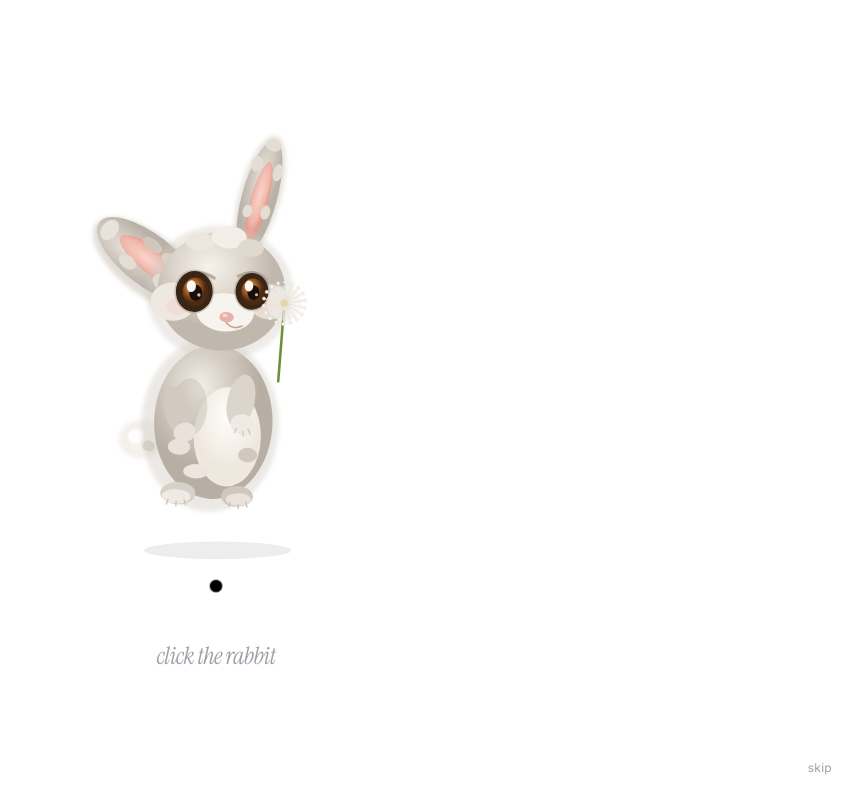
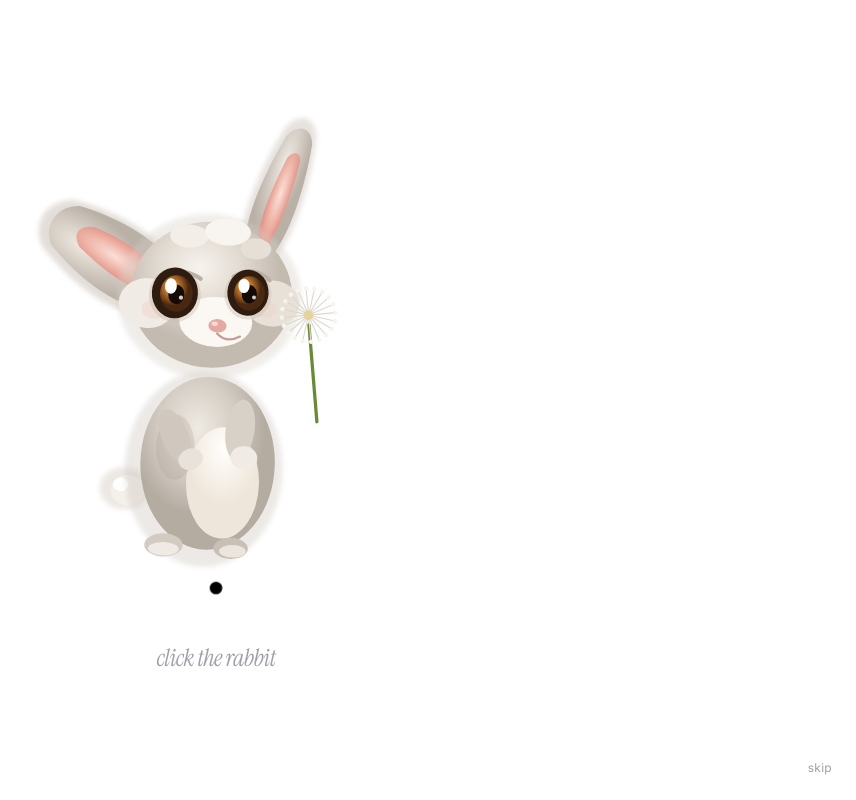
Before and after one commit to gmunoz512/german-plus, a React (Vite) app: page / in a window 1280 px wide. Shown: the top 800 px of the page, without its empty margins (424-1280 px from the left). Built offline with nearby package versions, Linux system fonts and the light colour scheme.

Commit message:
german+: flop the ear, move the dandelion, slow the iris
Give the standing rabbit a big pink side-ear and a dandelion beside the face, and hold the black hole opaque longer so the white-to-black wipe reads.

Co-authored-by: gmunoz512 <gmunoz512@users.noreply.github.com>

```diff
--- a/src/intro/Rabbit.tsx
+++ b/src/intro/Rabbit.tsx
@@ -17,330 +17,272 @@ export default function Rabbit({ lookX, lookY, now, warpT }: RabbitProps) {
 
   const lx = clamp(lookX, -1, 1)
   const ly = clamp(lookY, -1, 1)
-  const breath = Math.sin(now / 920) * 1.4
-  const earTwitch = Math.sin(now / 740) * 3.2
-  const earTwitchB = Math.sin(now / 810 + 1.2) * 2.2
-  const blinkCycle = now % 3800
+  const breath = Math.sin(now / 940) * 1.5
+  const earA = Math.sin(now / 760) * 2.8
+  const earB = Math.sin(now / 880 + 0.8) * 2.2
+  const cycle = now % 4000
   const blink =
-    blinkCycle > 3620
-      ? clamp(1 - Math.abs(blinkCycle - 3710) / 90, 0, 1)
-      : 0
-  const absorb = clamp(warpT * 1.8, 0, 1)
-  const lean = lx * 5.5
-  const headTurn = lx * 4.5 + ly * 1.5
+    cycle > 3820 ? clamp(1 - Math.abs(cycle - 3910) / 90, 0, 1) : 0
+  const absorb = clamp(warpT * 1.85, 0, 1)
+  const lean = lx * 4.8
 
   return (
     <svg
-      viewBox="0 0 440 560"
-      className="block h-auto w-[min(70vw,20rem)] overflow-visible sm:w-[min(46vw,22rem)]"
+      viewBox="40 20 400 500"
+      className="block h-auto w-[min(78vw,22rem)] overflow-visible sm:w-[min(50vw,24rem)]"
       aria-hidden
     >
       <defs>
-        <radialGradient id={`${id}-body`} cx="38%" cy="28%">
-          <stop offset="0%" stopColor="#f3efe9" />
-          <stop offset="45%" stopColor="#d8d1c8" />
-          <stop offset="100%" stopColor="#b7aea4" />
+        <radialGradient id={`${id}-body`} cx="42%" cy="30%">
+          <stop offset="0%" stopColor="#efeae3" />
+          <stop offset="55%" stopColor="#d5cec5" />
+          <stop offset="100%" stopColor="#b4aba1" />
         </radialGradient>
-        <radialGradient id={`${id}-head`} cx="40%" cy="30%">
-          <stop offset="0%" stopColor="#f6f2ec" />
-          <stop offset="55%" stopColor="#ddd6cd" />
-          <stop offset="100%" stopColor="#c0b7ad" />
+        <radialGradient id={`${id}-head`} cx="42%" cy="32%">
+          <stop offset="0%" stopColor="#f7f3ee" />
+          <stop offset="50%" stopColor="#e2dbd2" />
+          <stop offset="100%" stopColor="#c3bab0" />
         </radialGradient>
-        <radialGradient id={`${id}-ear`} cx="40%" cy="30%">
-          <stop offset="0%" stopColor="#e7e1d8" />
+        <radialGradient id={`${id}-ear`} cx="40%" cy="25%">
+          <stop offset="0%" stopColor="#efe9e1" />
           <stop offset="100%" stopColor="#b9b0a6" />
         </radialGradient>
-        <radialGradient id={`${id}-pink`} cx="45%" cy="40%">
-          <stop offset="0%" stopColor="#f8d5cc" />
-          <stop offset="70%" stopColor="#f0b7ab" />
-          <stop offset="100%" stopColor="#e59b8e" />
+        <radialGradient id={`${id}-pink`} cx="50%" cy="40%">
+          <stop offset="0%" stopColor="#fadfd8" />
+          <stop offset="55%" stopColor="#f0b8ac" />
+          <stop offset="100%" stopColor="#e3988c" />
         </radialGradient>
-        <radialGradient id={`${id}-iris`} cx="38%" cy="35%">
-          <stop offset="0%" stopColor="#e0a04a" />
-          <stop offset="45%" stopColor="#b56a28" />
-          <stop offset="100%" stopColor="#4c2a12" />
+        <radialGradient id={`${id}-iris`} cx="36%" cy="34%">
+          <stop offset="0%" stopColor="#e8ae58" />
+          <stop offset="40%" stopColor="#c47a2e" />
+          <stop offset="100%" stopColor="#4a2810" />
         </radialGradient>
-        <radialGradient id={`${id}-belly`} cx="50%" cy="30%">
-          <stop offset="0%" stopColor="#fffdf9" />
-          <stop offset="100%" stopColor="#efe8df" />
+        <radialGradient id={`${id}-belly`} cx="50%" cy="20%">
+          <stop offset="0%" stopColor="#fffefb" />
+          <stop offset="100%" stopColor="#efe6db" />
         </radialGradient>
-        <filter id={`${id}-soft`} x="-25%" y="-25%" width="150%" height="150%">
-          <feGaussianBlur stdDeviation="2.4" />
+        <filter id={`${id}-soft`} x="-30%" y="-30%" width="160%" height="160%">
+          <feGaussianBlur stdDeviation="2.8" />
         </filter>
       </defs>
 
-      <ellipse
-        cx="222"
-        cy="528"
-        rx="92"
-        ry="11"
-        fill="#1a1a1a"
-        opacity={0.08 * (1 - absorb)}
-      />
-
       <g
         opacity={1 - absorb}
-        transform={`translate(220 ${318 + breath + absorb * 36}) rotate(${lean}) scale(${1 - absorb * 0.28})`}
+        transform={`translate(236 ${340 + breath + absorb * 40}) rotate(${lean}) scale(${1 - absorb * 0.3})`}
       >
-        <g transform="translate(-220 -318)">
-          {/* back ear (upright) */}
-          <g transform={`translate(268 86) rotate(${12 + earTwitchB - ly * 3})`}>
-            <ellipse
-              cx="0"
-              cy="-2"
-              rx="26"
-              ry="78"
-              fill="#c9c1b7"
+        <g transform="translate(-236 -340)">
+          {/* upright ear */}
+          <g transform={`translate(292 108) rotate(${16 + earB - ly * 2})`}>
+            <path
+              d="M0 70 C -28 58 -32 -10 -14 -88 C -4 -108 12 -108 20 -88 C 36 -10 28 58 0 70Z"
+              fill="#c9c0b6"
               filter={`url(#${id}-soft)`}
               opacity="0.45"
             />
-            <ellipse cx="0" cy="0" rx="22" ry="74" fill={`url(#${id}-ear)`} />
-            <ellipse cx="1" cy="6" rx="11" ry="52" fill={`url(#${id}-pink)`} />
-            <FluffArc />
+            <path
+              d="M0 66 C -22 54 -26 -6 -10 -80 C -2 -96 12 -96 18 -80 C 30 -6 22 54 0 66Z"
+              fill={`url(#${id}-ear)`}
+            />
+            <path
+              d="M2 46 C -8 36 -10 -2 -2 -58 C 2 -68 10 -68 12 -58 C 16 -2 12 36 2 46Z"
+              fill={`url(#${id}-pink)`}
+            />
           </g>
 
           {/* tail */}
-          <g transform="translate(128 392)">
+          <g transform="translate(148 400)">
             <ellipse
-              cx="0"
+              cx="-2"
               cy="0"
-              rx="28"
-              ry="24"
-              fill="#efeae3"
+              rx="26"
+              ry="22"
+              fill="#ddd6cd"
               filter={`url(#${id}-soft)`}
-              opacity="0.7"
+              opacity="0.55"
             />
-            <ellipse cx="4" cy="2" rx="20" ry="18" fill="#f6f2ec" />
-            <ellipse cx="-6" cy="-4" rx="10" ry="9" fill="#fff" opacity="0.8" />
-            <ellipse cx="10" cy="8" rx="8" ry="7" fill="#ddd6cd" />
+            <ellipse cx="2" cy="2" rx="18" ry="16" fill="#f4f0ea" />
+            <ellipse cx="-6" cy="-4" rx="8" ry="7" fill="#fff" />
+          </g>
+
+          {/* flopped ear — big, out to the left */}
+          <g transform={`translate(148 178) rotate(${-62 + earA + lx * 3})`}>
+            <path
+              d="M4 72 C -40 50 -52 -20 -24 -96 C -8 -118 20 -116 34 -92 C 58 -18 44 52 4 72Z"
+              fill="#c6bdb3"
+              filter={`url(#${id}-soft)`}
+              opacity="0.5"
+            />
+            <path
+              d="M6 66 C -32 46 -42 -16 -18 -88 C -4 -106 20 -104 32 -84 C 52 -14 40 48 6 66Z"
+              fill={`url(#${id}-ear)`}
+            />
+            <path
+              d="M8 44 C -12 30 -16 -8 -4 -62 C 4 -76 16 -74 22 -58 C 30 -6 22 32 8 44Z"
+              fill={`url(#${id}-pink)`}
+            />
           </g>
 
           {/* body */}
           <ellipse
-            cx="214"
-            cy="372"
-            rx="86"
-            ry="108"
-            fill="#c8c0b6"
+            cx="228"
+            cy="378"
+            rx="82"
+            ry="102"
+            fill="#c5bdb3"
             filter={`url(#${id}-soft)`}
-            opacity="0.35"
+            opacity="0.32"
           />
-          <ellipse cx="218" cy="368" rx="74" ry="96" fill={`url(#${id}-body)`} />
+          <ellipse cx="232" cy="372" rx="70" ry="90" fill={`url(#${id}-body)`} />
+          <ellipse cx="248" cy="392" rx="38" ry="58" fill={`url(#${id}-belly)`} />
           <ellipse
-            cx="236"
-            cy="386"
-            rx="42"
-            ry="62"
-            fill={`url(#${id}-belly)`}
+            cx="198"
+            cy="356"
+            rx="20"
+            ry="34"
+            fill="#a89f95"
+            opacity="0.28"
+          />
+
+          {/* back foot */}
+          <ellipse cx="188" cy="458" rx="20" ry="12" fill="#d2cbc2" />
+          <ellipse cx="188" cy="462" rx="16" ry="7" fill="#efeae3" />
+          {/* front foot */}
+          <ellipse cx="258" cy="460" rx="18" ry="11" fill="#c8c0b6" />
+          <ellipse cx="260" cy="463" rx="14" ry="6.5" fill="#ebe5dd" />
+
+          {/* far arm */}
+          <g transform={`translate(186 328) rotate(${-24 + ly * 5})`}>
+            <ellipse cx="4" cy="20" rx="14" ry="30" fill="#d0c8be" />
+            <ellipse cx="10" cy="48" rx="13" ry="11" fill="#e8e2da" />
+          </g>
+
+          {/* head */}
+          <g
+            transform={`translate(228 ${188 + ly * 2}) rotate(${lx * 5 + ly * 1.2})`}
+          >
+            <ellipse
+              cx="2"
+              cy="10"
+              rx="96"
+              ry="86"
+              fill="#d8d1c8"
+              filter={`url(#${id}-soft)`}
+              opacity="0.38"
+            />
+            <ellipse cx="4" cy="8" rx="84" ry="76" fill={`url(#${id}-head)`} />
+            <ellipse cx="-22" cy="-52" rx="20" ry="12" fill="#f3eee8" />
+            <ellipse cx="18" cy="-58" rx="24" ry="14" fill="#f8f5f0" />
+            <ellipse cx="48" cy="-42" rx="16" ry="11" fill="#e6dfd6" />
+            <ellipse cx="-62" cy="20" rx="30" ry="26" fill="#f0ebe4" />
+            <ellipse cx="68" cy="14" rx="28" ry="24" fill="#e8e1d8" />
+            <ellipse
+              cx="-54"
+              cy="26"
+              rx="14"
+              ry="10"
+              fill="#f4c9c0"
+              opacity="0.32"
             />
             <ellipse
-            cx="188"
-            cy="350"
-            rx="22"
-            ry="36"
-            fill="#b7aea4"
-            opacity="0.35"
+              cx="60"
+              cy="20"
+              rx="13"
+              ry="9"
+              fill="#f4c9c0"
+              opacity="0.24"
+            />
+            <ellipse cx="10" cy="36" rx="38" ry="26" fill="#fbf8f4" />
+
+            <path
+              d="M-50 -6 Q-30 -22 -8 -8"
+              fill="none"
+              stroke="#b9b0a6"
+              strokeWidth="4.4"
+              strokeLinecap="round"
+            />
+            <path
+              d="M26 -12 Q46 -26 64 -10"
+              fill="none"
+              stroke="#b9b0a6"
+              strokeWidth="4"
+              strokeLinecap="round"
             />
 
-          {/* tufts on chest / hips */}
-          <ellipse cx="176" cy="400" rx="14" ry="10" fill="#e8e2da" />
-          <ellipse cx="262" cy="408" rx="12" ry="9" fill="#d0c8be" />
-          <ellipse cx="198" cy="430" rx="16" ry="9" fill="#ece6de" />
+            <Eye
+              id={`${id}-el`}
+              irisId={`${id}-iris`}
+              x={-34}
+              y={8}
+              lookX={lx}
+              lookY={ly}
+              blink={blink}
+              rx={24}
+              ry={26.5}
+              size={1}
+            />
+            <Eye
+              id={`${id}-er`}
+              irisId={`${id}-iris`}
+              x={42}
+              y={4}
+              lookX={lx}
+              lookY={ly}
+              blink={blink}
+              rx={21.5}
+              ry={24}
+              size={0.94}
+            />
 
-          {/* feet */}
-          <g transform="translate(176 458)">
-            <ellipse cx="0" cy="0" rx="22" ry="14" fill="#d8d1c8" />
-            <ellipse cx="-2" cy="4" rx="18" ry="9" fill="#efeae3" />
+            <ellipse cx="12" cy="40" rx="9.5" ry="7" fill="#e6a9a1" />
+            <ellipse cx="9" cy="38" rx="3.4" ry="2.3" fill="#f8d8d3" />
             <path
-              d="M-12 8 L-14 14 M-2 10 L-2 16 M8 8 L10 14"
-              stroke="#cbbfb2"
-              strokeWidth="1.6"
-              strokeLinecap="round"
-            />
-          </g>
-          <g transform="translate(250 460)">
-            <ellipse cx="0" cy="0" rx="20" ry="13" fill="#cfc7bd" />
-            <ellipse cx="2" cy="4" rx="16" ry="8" fill="#e9e3db" />
-            <path
-              d="M-8 8 L-10 13 M2 10 L2 15 M11 7 L13 13"
-              stroke="#cbbfb2"
-              strokeWidth="1.6"
+              d="M12 48 Q22 58 36 50"
+              fill="none"
+              stroke="#c49b94"
+              strokeWidth="2.2"
               strokeLinecap="round"
             />
           </g>
 
-          {/* flopped ear (big, behind cheek) */}
-          <g
-            transform={`translate(132 168) rotate(${-58 + earTwitch + lx * 4})`}
-          >
-            <ellipse
-              cx="-4"
-              cy="4"
-              rx="38"
-              ry="84"
-              fill="#c4bbb1"
-              filter={`url(#${id}-soft)`}
-              opacity="0.5"
-            />
-            <ellipse cx="0" cy="0" rx="32" ry="78" fill={`url(#${id}-ear)`} />
-            <ellipse cx="2" cy="8" rx="16" ry="54" fill={`url(#${id}-pink)`} />
-            <ellipse cx="-18" cy="-20" rx="8" ry="12" fill="#e4ddd4" />
-            <ellipse cx="18" cy="-8" rx="7" ry="14" fill="#d0c8be" />
-            <ellipse cx="-12" cy="28" rx="9" ry="11" fill="#ece6de" />
-            <ellipse cx="16" cy="22" rx="8" ry="13" fill="#ddd5cb" />
-            <ellipse cx="0" cy="-62" rx="14" ry="10" fill="#e8e2da" />
+          {/* near arm holding stem */}
+          <g transform={`translate(262 312) rotate(${8 - lx * 4})`}>
+            <ellipse cx="6" cy="24" rx="15" ry="32" fill="#d8d1c8" />
+            <ellipse cx="14" cy="52" rx="14" ry="12" fill="#f0ebe4" />
           </g>
 
-          {/* far arm */}
-          <g transform={`translate(168 338) rotate(${-18 + lx * 6 + ly * 4})`}>
-            <ellipse cx="0" cy="18" rx="16" ry="32" fill="#d2cac0" />
-            <ellipse cx="2" cy="46" rx="14" ry="12" fill="#e8e2da" />
-          </g>
-
-          {/* head */}
+          {/* dandelion — to the right of the face, not on the eye */}
           <g
-            transform={`translate(222 ${198 + ly * 2}) rotate(${headTurn})`}
+            transform={`translate(${328 + lx * -5} ${236 + ly * -3}) rotate(${-14 - lx * 4})`}
           >
-            <ellipse
-              cx="0"
-              cy="8"
-              rx="92"
-              ry="84"
-              fill="#d4cdc4"
-              filter={`url(#${id}-soft)`}
-              opacity="0.4"
-            />
-            <ellipse cx="2" cy="6" rx="80" ry="74" fill={`url(#${id}-head)`} />
-            {/* crown tufts */}
-            <ellipse cx="-28" cy="-54" rx="18" ry="12" fill="#ece6de" />
-            <ellipse cx="8" cy="-62" rx="22" ry="14" fill="#f3eee8" />
-            <ellipse cx="36" cy="-50" rx="16" ry="11" fill="#e0d9d0" />
-            {/* cheeks */}
-            <ellipse cx="-58" cy="22" rx="28" ry="24" fill="#eee8e1" />
-            <ellipse cx="62" cy="16" rx="26" ry="22" fill="#e6dfd6" />
-            <ellipse
-              cx="-52"
-              cy="28"
-              rx="14"
-              ry="10"
-              fill="#f3c9c0"
-              opacity="0.35"
-            />
-            <ellipse
-              cx="56"
-              cy="22"
-              rx="13"
-              ry="9"
-              fill="#f3c9c0"
-              opacity="0.28"
-            />
-            {/* muzzle */}
-            <ellipse cx="8" cy="32" rx="36" ry="24" fill="#f7f3ee" />
-
-            {/* brows */}
-            <path
-              d="M-46 -8 Q-28 -22 -8 -10"
-              fill="none"
-              stroke="#b7aea4"
-              strokeWidth="4.2"
+            <line
+              x1="-6"
+              y1="92"
+              x2="10"
+              y2="-8"
+              stroke="#6a8a36"
+              strokeWidth="3.4"
               strokeLinecap="round"
             />
-            <path
-              d="M22 -14 Q42 -26 58 -12"
-              fill="none"
-              stroke="#b7aea4"
-              strokeWidth="3.8"
-              strokeLinecap="round"
-            />
-
-            <Eye
-              irisId={`${id}-iris`}
-              x={-32}
-              y={8}
-              lookX={lx}
-              lookY={ly}
-              blink={blink}
-              rx={23}
-              ry={25.5}
-              size={1}
-            />
-            <Eye
-              irisId={`${id}-iris`}
-              x={40}
-              y={4}
-              lookX={lx}
-              lookY={ly}
-              blink={blink}
-              rx={20.5}
-              ry={23}
-              size={0.92}
-            />
-
-            {/* nose */}
-            <ellipse cx="10" cy="38" rx="9" ry="6.5" fill="#e7b0a8" />
-            <ellipse cx="8" cy="36" rx="3.2" ry="2.2" fill="#f6d7d2" />
-            {/* smile */}
-            <path
-              d="M10 45 Q18 54 30 48"
-              fill="none"
-              stroke="#c9a39c"
-              strokeWidth="2.1"
-              strokeLinecap="round"
-            />
-          </g>
-
-          {/* near arm + dandelion */}
-          <g transform={`translate(248 318) rotate(${12 + lx * -5})`}>
-            <ellipse cx="8" cy="22" rx="17" ry="34" fill="#dcd5cc" />
-            <ellipse cx="16" cy="50" rx="15" ry="13" fill="#efeae3" />
-            <path
-              d="M10 56 L8 62 M18 58 L20 64 M24 54 L28 60"
-              stroke="#d2c6b8"
-              strokeWidth="1.5"
-              strokeLinecap="round"
-            />
-          </g>
-
-          <g
-            transform={`translate(${292 + lx * -6} ${268 + ly * -4}) rotate(${-8 + lx * -3})`}
-          >
-            <line
-              x1="0"
-              y1="48"
-              x2="18"
-              y2="-38"
-              stroke="#6f8f3a"
-              strokeWidth="3.2"
-              strokeLinecap="round"
-            />
-            <g transform="translate(20 -48)">
-              <circle cx="0" cy="0" r="22" fill="#f4f1ea" opacity="0.55" />
-              {Array.from({ length: 18 }, (_, i) => {
-                const a = (i / 18) * Math.PI * 2
-                const x2 = Math.cos(a) * 26
-                const y2 = Math.sin(a) * 26
+            <g transform="translate(12 -18)">
+              {Array.from({ length: 20 }, (_, i) => {
+                const a = (i / 20) * Math.PI * 2 + 0.15
+                const x2 = Math.cos(a) * 28
+                const y2 = Math.sin(a) * 28
                 return (
                   <g key={i}>
                     <line
-                      x1={Math.cos(a) * 4}
-                      y1={Math.sin(a) * 4}
+                      x1={Math.cos(a) * 3}
+                      y1={Math.sin(a) * 3}
                       x2={x2}
                       y2={y2}
-                      stroke="#e8e4dc"
-                      strokeWidth="1.15"
+                      stroke="#ded8cf"
+                      strokeWidth="1.2"
                     />
-                    <circle
-                      cx={x2}
-                      cy={y2}
-                      r="2.1"
-                      fill="#f7f4ee"
-                      stroke="#ddd6cc"
-                      strokeWidth="0.4"
-                    />
+                    <circle cx={x2} cy={y2} r="2.3" fill="#f7f4ee" />
                   </g>
                 )
               })}
-              <circle cx="0" cy="0" r="4.5" fill="#e6d7a8" />
+              <circle cx="0" cy="0" r="5" fill="#e4d39a" />
             </g>
           </g>
         </g>
@@ -350,6 +292,7 @@ export default function Rabbit({ lookX, lookY, now, warpT }: RabbitProps) {
 }
 
 function Eye({
+  id,
   irisId,
   x,
   y,
@@ -360,6 +303,7 @@ function Eye({
   ry,
   size,
 }: {
+  id: string
   irisId: string
   x: number
   y: number
@@ -370,60 +314,45 @@ function Eye({
   ry: number
   size: number
 }) {
-  const ox = lookX * 5.2
-  const oy = lookY * 4.4
+  const ox = lookX * 5.4
+  const oy = lookY * 4.6
   return (
     <g transform={`translate(${x} ${y}) scale(1 ${1 - blink * 0.92})`}>
-      <ellipse
-        cx="0"
-        cy="0"
-        rx={rx + 2}
-        ry={ry + 2}
-        fill="#8a7f74"
-        opacity="0.35"
-      />
-      <ellipse cx="0" cy="0" rx={rx} ry={ry} fill="#3a2414" />
+      <clipPath id={id}>
+        <ellipse cx="0" cy="0" rx={rx} ry={ry} />
+      </clipPath>
+      <ellipse cx="0" cy="2" rx={rx + 3} ry={ry + 2} fill="#c9b8a8" opacity="0.4" />
+      <ellipse cx="0" cy="0" rx={rx} ry={ry} fill="#2f1c10" />
+      <g clipPath={`url(#${id})`}>
         <ellipse
           cx={ox}
           cy={oy}
-        rx={16 * size}
-        ry={18 * size}
+          rx={17 * size}
+          ry={19 * size}
           fill={`url(#${irisId})`}
         />
         <ellipse
-        cx={ox + 0.5}
+          cx={ox}
           cy={oy + 1}
-        rx={8.2 * size}
-        ry={10 * size}
-        fill="#1a0e08"
+          rx={8.4 * size}
+          ry={10.2 * size}
+          fill="#140a06"
         />
         <ellipse
-        cx={ox - 5.5}
-        cy={oy - 7}
-        rx={5.8 * size}
-        ry={7.4 * size}
+          cx={ox - 6}
+          cy={oy - 7.5}
+          rx={6.2 * size}
+          ry={8 * size}
           fill="#fff"
-        opacity="0.95"
         />
         <circle
-        cx={ox + 4.5}
-        cy={oy + 3.5}
-        r={2.1 * size}
+          cx={ox + 5}
+          cy={oy + 4}
+          r={2.2 * size}
           fill="#fff"
-        opacity="0.75"
+          opacity="0.8"
         />
+      </g>
     </g>
   )
 }
-
-function FluffArc() {
-  return (
-    <g fill="#e4ddd4">
-      <ellipse cx="-14" cy="-40" rx="7" ry="10" />
-      <ellipse cx="14" cy="-36" rx="6" ry="11" />
-      <ellipse cx="0" cy="-68" rx="10" ry="8" />
-      <ellipse cx="-10" cy="20" rx="6" ry="8" />
-      <ellipse cx="12" cy="16" rx="6" ry="9" />
-    </g>
-  )
-}
--- a/src/intro/RabbitIntro.tsx
+++ b/src/intro/RabbitIntro.tsx
@@ -12,7 +12,7 @@ type RabbitIntroProps = {
   onComplete: () => void
 }
 
-const WARP_MS = 1080
+const WARP_MS = 1450
 
 function clamp(n: number, min: number, max: number) {
   return Math.max(min, Math.min(max, n))
@@ -181,7 +181,7 @@ export default function RabbitIntro({ onComplete }: RabbitIntroProps) {
             onClick={beginWarp}
             disabled={warping}
             aria-label="enter german+"
-            className="-mt-3 flex size-11 cursor-pointer items-center justify-center rounded-full bg-transparent outline-none disabled:cursor-default"
+            className="-mt-10 flex size-11 cursor-pointer items-center justify-center rounded-full bg-transparent outline-none disabled:cursor-default"
           >
             <span
               className={`block size-3 rounded-full bg-black ${warping || reduced ? '' : 'intro-dot-pulse'}`}
@@ -221,7 +221,7 @@ function Tunnel({
   r: number
   t: number
 }) {
-  const veil = Math.max(0, 1 - t * 1.35)
+  const veil = t < 0.38 ? 1 : Math.max(0, 1 - (t - 0.38) / 0.5)
   return (
     <div className="pointer-events-none absolute inset-0 overflow-hidden" aria-hidden>
       <svg className="absolute inset-0 h-full w-full">
```
Lines whose indentation alone changed are shown as unchanged.
